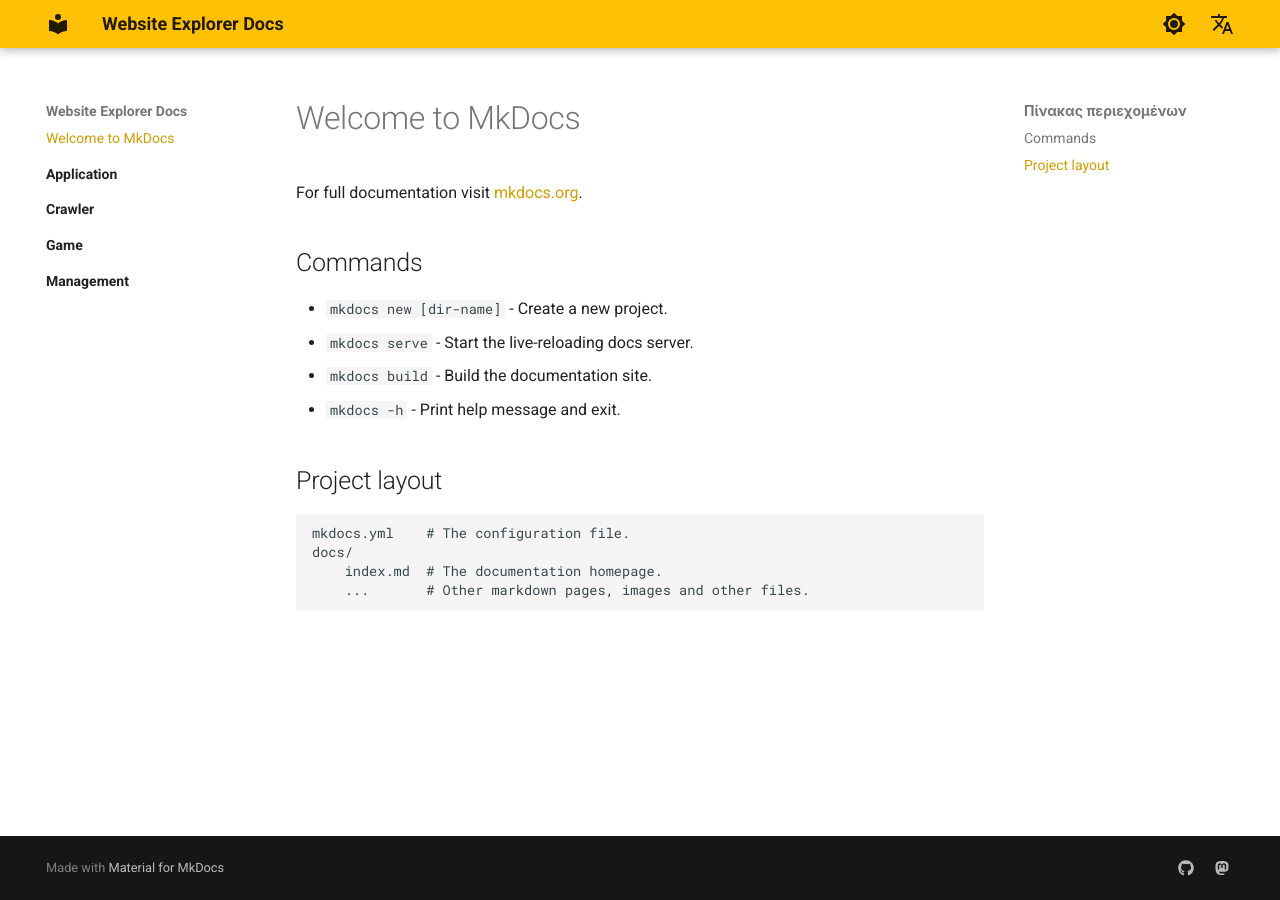
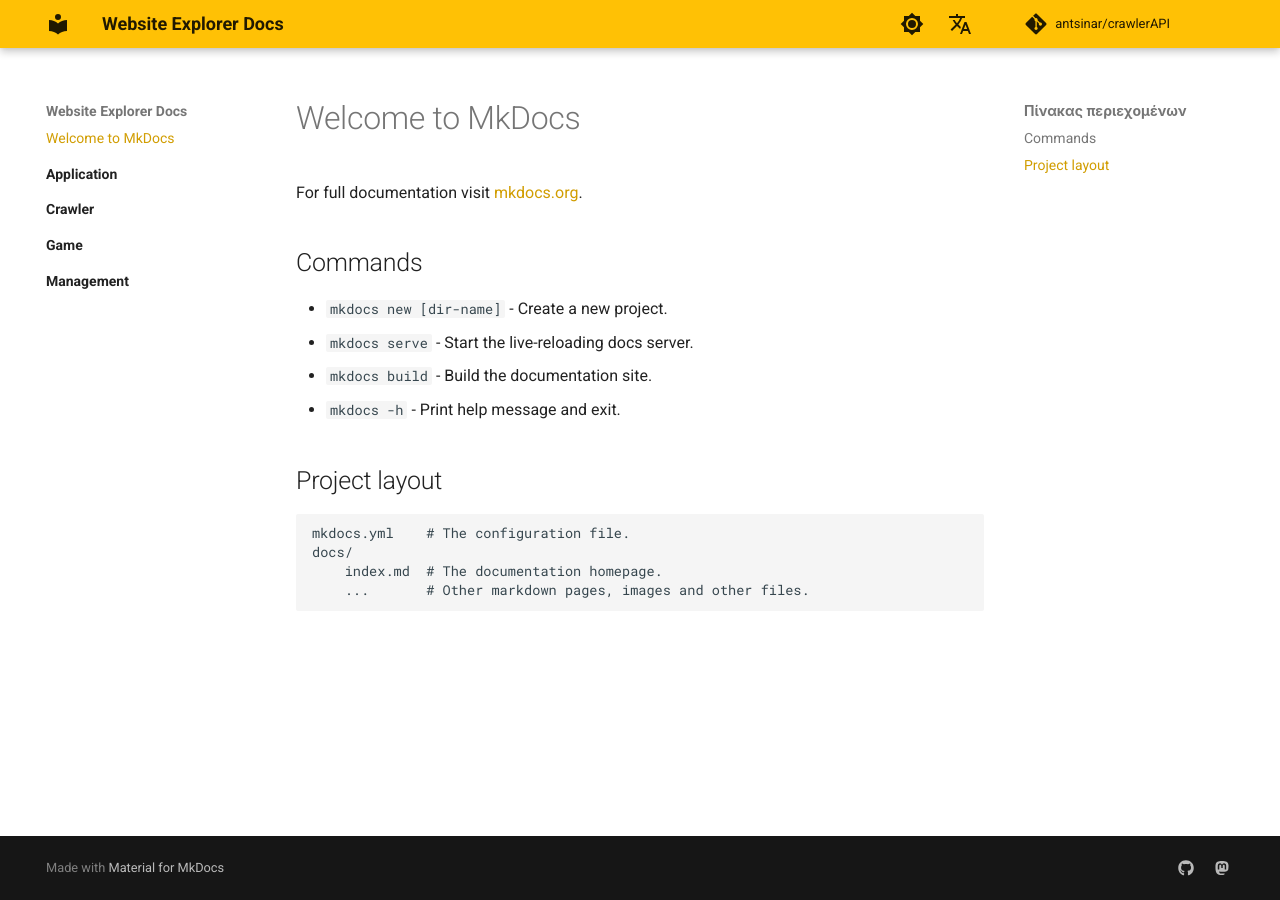
Before and after one commit to antsinar/CrawlerAPI, an MkDocs documentation site: the page built from docs/index.md, in a window 1280 px wide. Built offline with MkDocs 1.6.1 and Material for MkDocs 9.7.7, drawn with Linux system fonts in a browser that asks for light colours; plug-ins that fetch from the network failed and are left out; comment, search, counter and statistics services are not loaded; the version menu is left out.

Commit message:
Changed port on dev server and added repo url in navigation

```diff
--- a/mkdocs.yml
+++ b/mkdocs.yml
@@ -1,5 +1,9 @@
 site_name: Website Explorer Docs
 site_url: https://wesite-explorer-docs.netlify.app/
+repo_url: https://github.com/antsinar/crawlerAPI
+edit_uri: blob/main/docs/
+repo_name: antsinar/crawlerAPI
+dev_addr: 127.0.0.1:3000
 theme:
   name: material
   language: el
```
